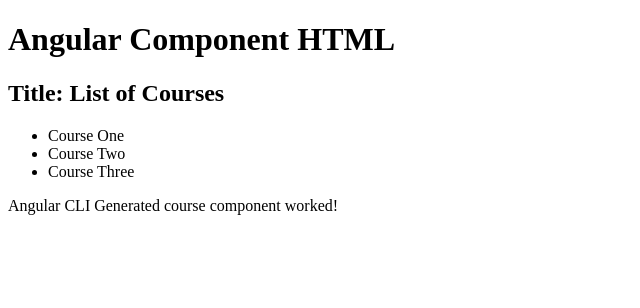
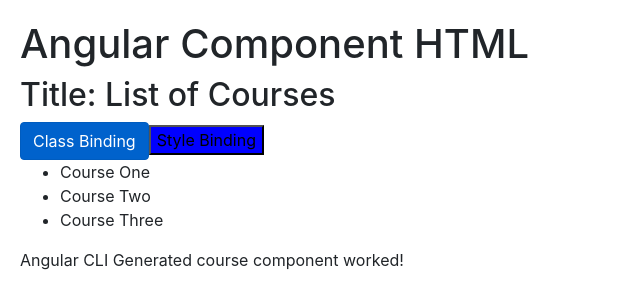
Before and after one commit to clgrogan/AngularHelloWorld, an Angular app: page / in a window 1280 px wide. Shown: the top 308 px of the page, without its empty margins (0-640 px from the left). Built offline with nearby package versions, Linux system fonts and the light colour scheme.

Commit message:
+bootstrap.css & used style. Class & Style binding

```diff
--- a/package.json
+++ b/package.json
@@ -19,6 +19,7 @@
     "@angular/platform-browser": "~9.0.1",
     "@angular/platform-browser-dynamic": "~9.0.1",
     "@angular/router": "~9.0.1",
+    "bootstrap": "^4.5.0",
     "rxjs": "~6.5.4",
     "tslib": "^1.10.0",
     "zone.js": "~0.10.2"
@@ -34,12 +35,12 @@
     "codelyzer": "^5.1.2",
     "jasmine-core": "~3.5.0",
     "jasmine-spec-reporter": "~4.2.1",
-    "karma": "~4.3.0",
+    "karma": "^5.0.9",
     "karma-chrome-launcher": "~3.1.0",
     "karma-coverage-istanbul-reporter": "~2.1.0",
     "karma-jasmine": "~2.0.1",
     "karma-jasmine-html-reporter": "^1.4.2",
-    "protractor": "~5.4.3",
+    "protractor": "^7.0.0",
     "ts-node": "~8.3.0",
     "tslint": "~5.18.0",
     "typescript": "^3.7.5"
--- a/src/app/courses.component.ts
+++ b/src/app/courses.component.ts
@@ -16,6 +16,13 @@
 @Component({
   selector: "courses", // defines element <courses> tag
   template: ` <h2>{{ "Title: " + getTitle() }}</h2>
+    <button class="btn btn-primary" [class.active]="isActive">
+      Class Binding
+    </button>
+    <button [style.backgroundColor]="isActive ? 'blue' : 'white'">
+      Style Binding
+    </button>
+
     <ul>
       <li *ngFor="let course of courses">
         {{ course }}
@@ -25,6 +32,7 @@
 // export the class for Angular to access the class.
 export class CoursesComponent {
   title = "List of Courses";
+  isActive = true;
   courses;
 
   // Dependency injection for constructor.
--- a/src/styles.css
+++ b/src/styles.css
@@ -1 +1,6 @@
 /* You can add global styles to this file, and also import other style files */
+@import "~bootstrap/dist/css/bootstrap.css";
+
+body {
+  padding: 1.25rem;
+}
```
Also changed, not shown: 2 other files (tests, documents, lock files or other folders).
